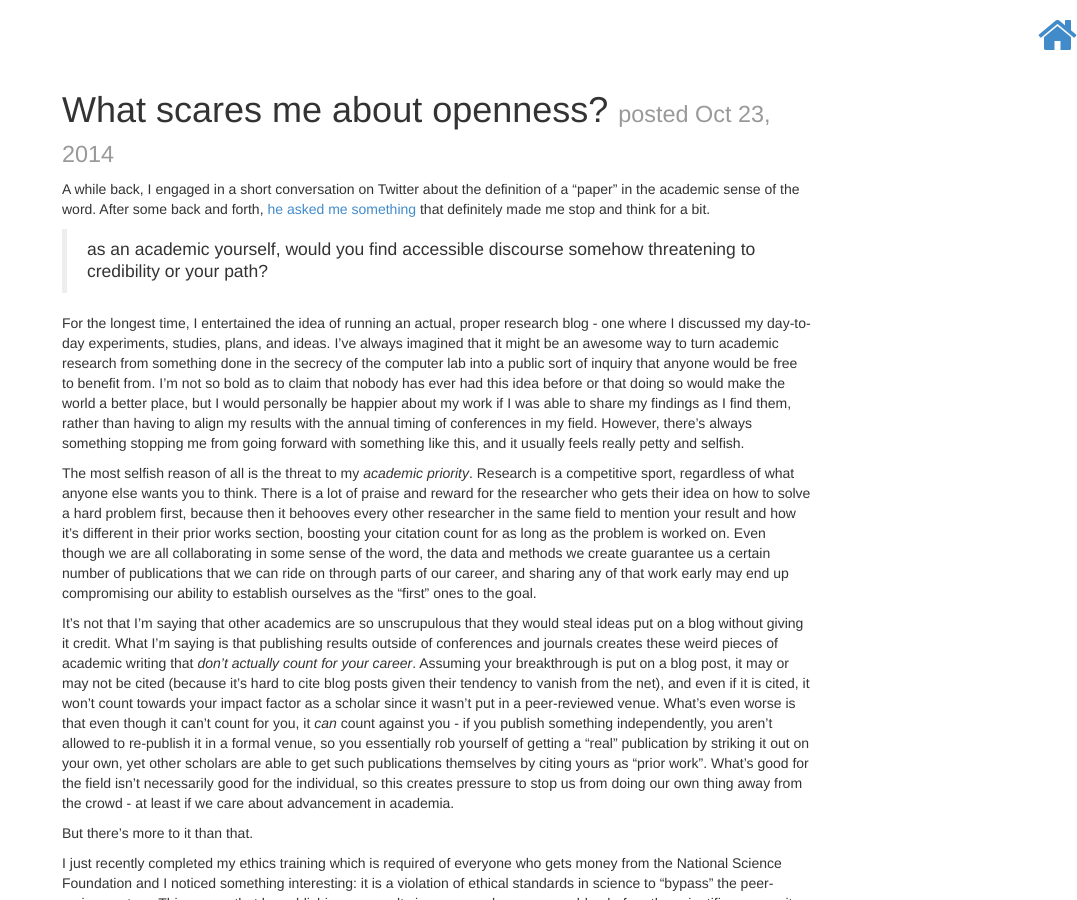
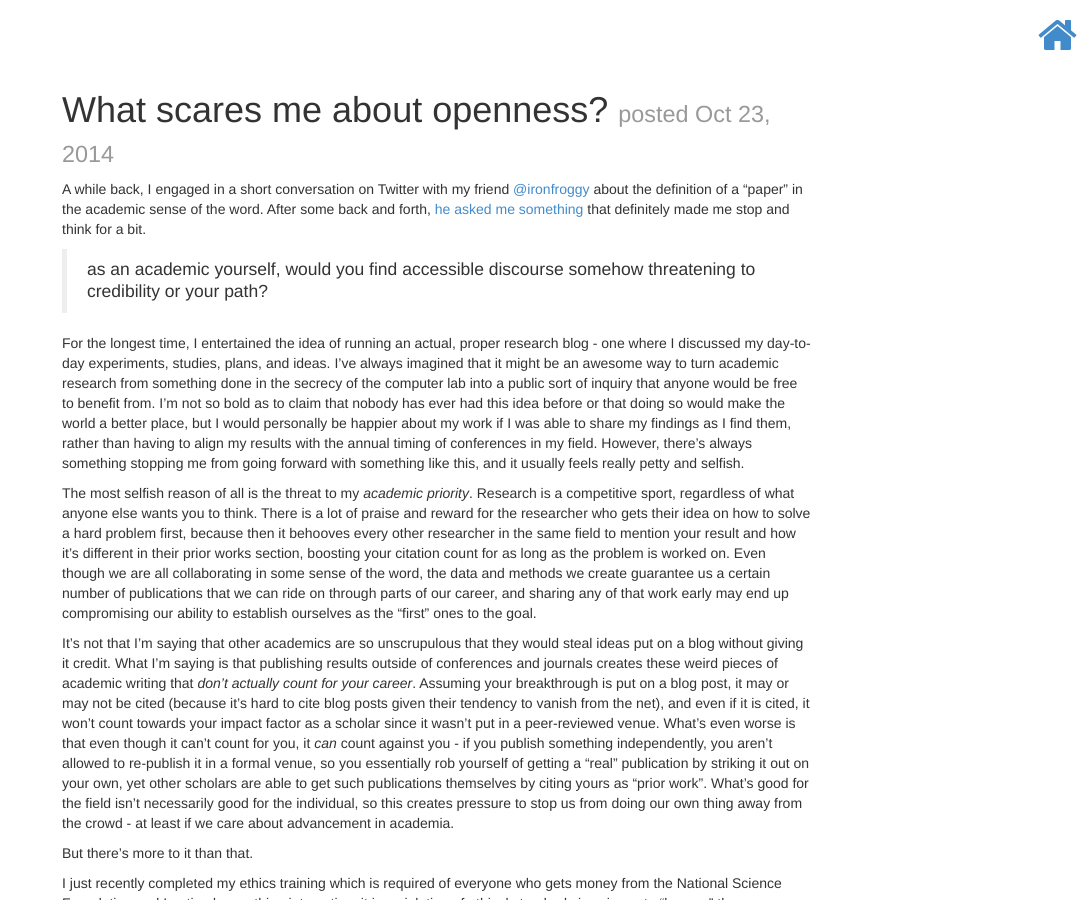
Before and after one commit to isharacomix/oldsite, a Jekyll site: the page built from _posts/2014-10-23-what-scares-me-about-openness.md, in a window 1280 px wide and 900 px high. Shown: the whole window, without its empty margins (203-1280 px from the left). Built offline with Jekyll 4.4.1, drawn with Linux system fonts in a browser that asks for light colours; Markdown is read by kramdown in place of the engine named in the settings; comment, search, counter and statistics services are not loaded.

Commit message:
Update 2014-10-23-what-scares-me-about-openness.md

```diff
--- a/_posts/2014-10-23-what-scares-me-about-openness.md
+++ b/_posts/2014-10-23-what-scares-me-about-openness.md
@@ -4,7 +4,7 @@ title: What scares me about openness?
 tags: blog
 ---
 
-A while back, I engaged in a short conversation on Twitter about the definition of a "paper" in the academic sense of the word. After some back and forth, [he asked me something](https://twitter.com/ironfroggy/status/483445051222392832) that definitely made me stop and think for a bit.
+A while back, I engaged in a short conversation on Twitter with my friend [@ironfroggy](http://twitter.com/ironfroggy) about the definition of a "paper" in the academic sense of the word. After some back and forth, [he asked me something](https://twitter.com/ironfroggy/status/483445051222392832) that definitely made me stop and think for a bit.
 
 > as an academic yourself, would you find accessible discourse somehow threatening to credibility or your path?
 
```
